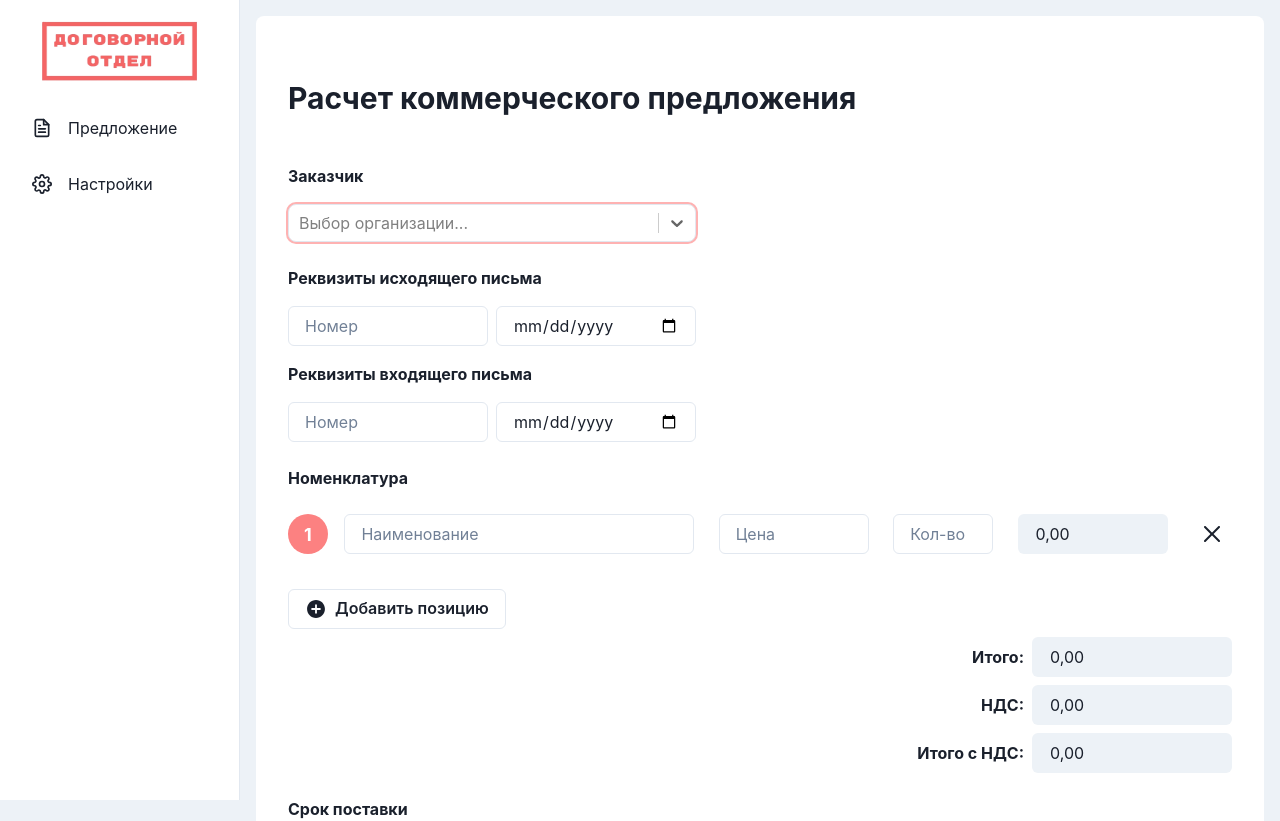
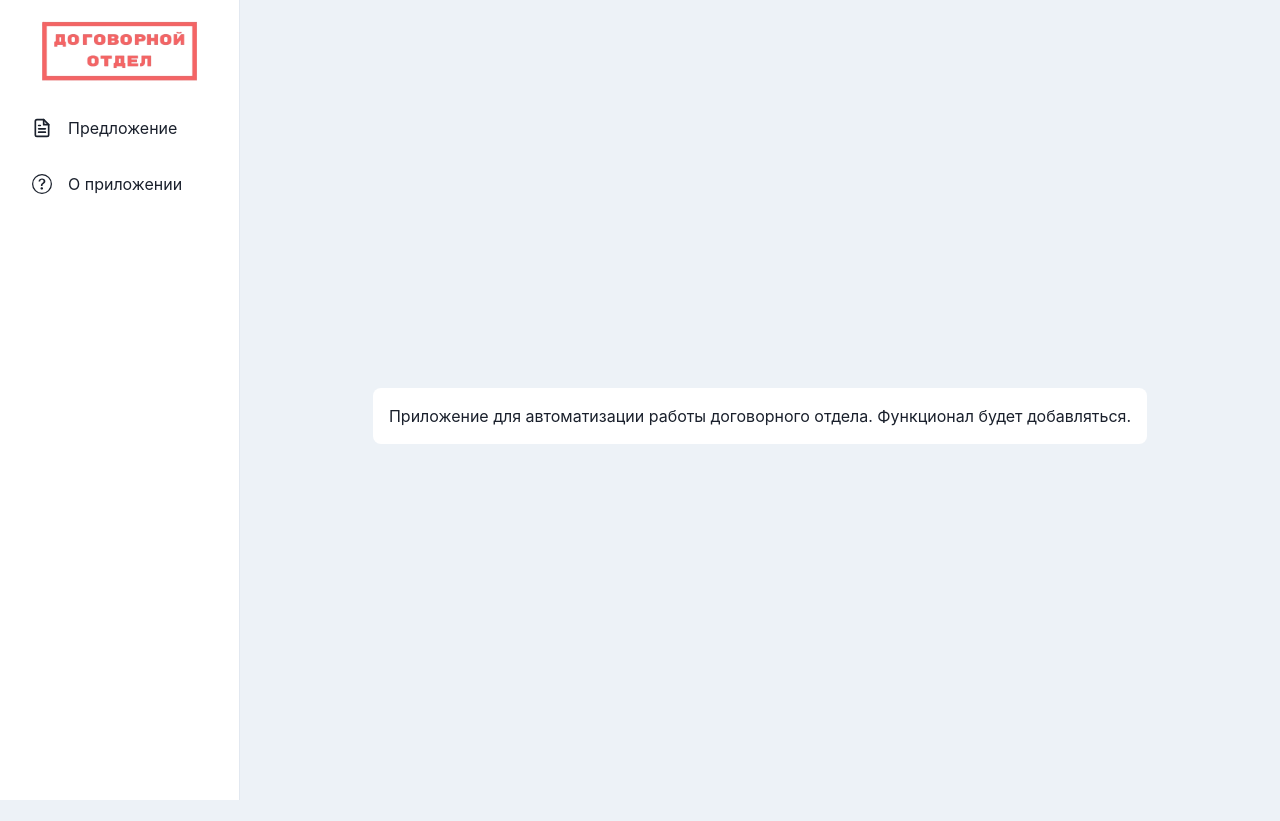
Before and after one commit to Efim-Maisak/kp-form, a React (Create React App) app: page /about in a window 1280 px wide. Shown: the top 821 px of the page. Built offline with nearby package versions, Linux system fonts and the light colour scheme; no server answers.

Commit message:
Added routing and page About

```diff
--- a/package.json
+++ b/package.json
@@ -16,6 +16,7 @@
     "react": "^18.2.0",
     "react-dom": "^18.2.0",
     "react-icons": "^5.0.1",
+    "react-router-dom": "^6.22.3",
     "react-scripts": "^5.0.1",
     "react-select": "^5.8.0",
     "web-vitals": "^2.1.4"
--- a/src/App.js
+++ b/src/App.js
@@ -1,23 +1,28 @@
 import React from "react";
-import { ChakraProvider } from '@chakra-ui/react'
-import {
-  FiFileText,
-  FiSettings,
-} from "react-icons/fi"
+import { Routes, Route } from "react-router-dom";
+import { ChakraProvider } from "@chakra-ui/react";
+import {FiFileText} from "react-icons/fi"
+import { BsQuestionCircle } from "react-icons/bs";
 import OfferPage from "./components/Pages/OfferPage";
+import NotFoundPage from "./components/Pages/NotFoundPage";
+import AboutPage from "./components/Pages/AboutPage";
 
 
 function App() {
 
   const linkItems = [
-    { name: "Предложение", icon: FiFileText },
-    { name: "Настройки", icon: FiSettings }
+    { name: "Предложение", icon: FiFileText, link: "/" },
+    { name: "О приложении", icon: BsQuestionCircle, link: "/about" }
   ];
 
   return (
     <ChakraProvider>
       <div className="App">
-        <OfferPage linkItems={linkItems}/>
+        <Routes>
+          <Route path="/" element={<OfferPage linkItems={linkItems}/>}/>
+          <Route path="/about" element={<AboutPage linkItems={linkItems}/>}/>
+          <Route path="*" element={<NotFoundPage/>}/>
+        </Routes>
       </div>
     </ChakraProvider>
   );
--- a/src/components/ActiveForm/ActiveForm.js
+++ b/src/components/ActiveForm/ActiveForm.js
@@ -142,7 +142,7 @@ const ActiveForm = () => {
     };
 
     const getTemplate = async () => {
-        const fileName = "5K0doSGXKLtx0NchZpcUdsa757IrNvtE_4c55413bb599d9672b70789bc61b1a44de8488e2a88c6a217c82794d606355b4.docx";
+        const fileName = "w0jYPHzI7MlMQda0Y7WDUOW4gFgoC3RD_df7c55158fffc5eacf48709f75ad4c3a878f5f103cc54507377f8f80f962e67d.docx";
         const url = `https://api.allorigins.win/raw?url=${fileUrl}/${fileName}`;
         try {
             const response = await fetch( url, {
@@ -214,7 +214,6 @@ const ActiveForm = () => {
                     base_text: !values.incoming_number ? true : false,
                     goods: formatPrice(values.goods)
                 }
-                console.log(formatedValues);
                 createFromTemplate(formatedValues, customer, templateDoc);
                 setSubmitting(false);
             }}
--- a/src/components/NavItem/NavItem.js
+++ b/src/components/NavItem/NavItem.js
@@ -4,13 +4,14 @@ import {
     Flex,
     Icon
   } from "@chakra-ui/react";
+import { Link as RouterLink } from "react-router-dom";
 
 
-const NavItem = ({icon, children, ...rest}) => {
+const NavItem = ({icon, link, children, ...rest}) => {
   return (
       <Box
-          as="a"
-          href="#"
+        as={RouterLink}
+        to={link}
         style={{ textDecoration: "none" }}
         _focus={{ boxShadow: "none" }}>
         <Flex
--- /dev/null
+++ b/src/components/Pages/AboutPage.js
@@ -0,0 +1,27 @@
+import React from "react";
+import {
+    Box,
+    Flex,
+    Text
+  } from "@chakra-ui/react";
+import FormWrapper from "../FormWrapper/FormWrapper";
+import Sidebar from "../Sidebar/Sidebar";
+
+
+const AboutPage = ({linkItems}) => {
+    return (
+        <>
+        <Sidebar linkItems={linkItems}>
+            <FormWrapper>
+                <Flex flexDirection="column" justifyContent="center" alignItems="center" h="100vh">
+                    <Box bg="white" borderRadius="8px" p="16px" alignSelf="center">
+                        <Text>Приложение для автоматизации работы договорного отдела. Функционал будет добавляться.</Text>
+                    </Box>
+                </Flex>
+            </FormWrapper>
+        </Sidebar>
+        </>
+    );
+}
+
+export default AboutPage;
--- /dev/null
+++ b/src/components/Pages/NotFoundPage.js
@@ -0,0 +1,25 @@
+import React from "react";
+import {
+    Box,
+    Flex,
+    Container,
+    Text,
+    VStack
+  } from "@chakra-ui/react";
+
+const NotFoundPage = () => {
+    return (
+        <Container maxW="xl" centerContent>
+            <Flex h="100vh" flexDirection="column" justifyContent="center">
+                <Box bg="red.300" w="200px" h="200" borderRadius="50%">
+                    <VStack h="100%" direction="column" align="center" justifyContent="center" spacing="unset">
+                        <Text color="white" textAlign="center" fontSize="24px" fontWeight="bold">Упс!</Text>
+                        <Text color="white" textAlign="center" fontSize="20px" fontWeight="bold">Страница не найдена.</Text>
+                    </VStack>
+                </Box>
+            </Flex>
+        </Container>
+    );
+};
+
+export default NotFoundPage;
--- a/src/components/Sidebar/Sidebar.js
+++ b/src/components/Sidebar/Sidebar.js
@@ -5,7 +5,7 @@ import {
     Drawer,
     DrawerContent,
     useDisclosure,
-  } from "@chakra-ui/react"
+  } from "@chakra-ui/react";
 import MobileNav from "../MobileNav/MobileNav";
 import SidebarContent from "../SidebarContent/SidebarContent";
 
--- a/src/components/SidebarContent/SidebarContent.js
+++ b/src/components/SidebarContent/SidebarContent.js
@@ -32,9 +32,9 @@ const SidebarContent = ({onClose, linkItems, ...rest}) => {
             <Text display={{ base: "block", md: "none" }} fontSize="2xl" fontWeight="bold">Меню</Text>
             <CloseButton display={{ base: "flex", md: "none" }} onClick={onClose} />
           </Flex>
-          {linkItems && linkItems.map((link) => (
-            <NavItem key={link.name} icon={link.icon}>
-              {link.name}
+          {linkItems && linkItems.map((element) => (
+            <NavItem key={element.name} icon={element.icon} link={element.link}>
+              {element.name}
             </NavItem>
           ))}
         </Box>
--- a/src/index.js
+++ b/src/index.js
@@ -1,11 +1,12 @@
 import React from 'react';
 import ReactDOM from 'react-dom/client';
+import { BrowserRouter } from "react-router-dom";
 import App from './App';
 
 
 const root = ReactDOM.createRoot(document.getElementById('root'));
 root.render(
-  <React.StrictMode>
+  <BrowserRouter>
     <App/>
-  </React.StrictMode>
+  </BrowserRouter>
 );
--- a/src/utils/getDativeCase.js
+++ b/src/utils/getDativeCase.js
@@ -18,7 +18,7 @@ export const getDativeCase = (name) => {
         return nameParts[0] + " " + dativeCaseSurname.join("-");
     }
 
-    if (["в", "н", "ч"].includes(surname.slice(-1).toLowerCase())) {
+    if (["в", "н", "ч", "к"].includes(surname.slice(-1).toLowerCase())) {
         return name + "у";
     } else if(["а"].includes(surname.slice(-1).toLowerCase())) {
         const cutted =  name.slice(0, -1);
```
Also changed, not shown: 1 other file (tests, documents, lock files or other folders). Lines whose indentation alone changed are shown as unchanged.
